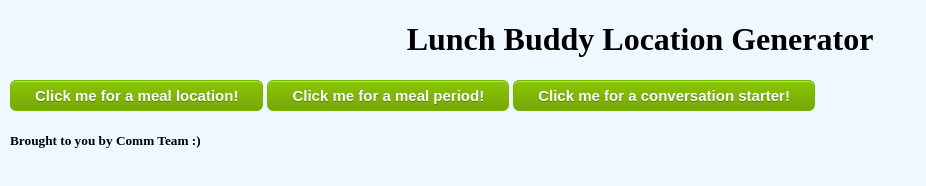
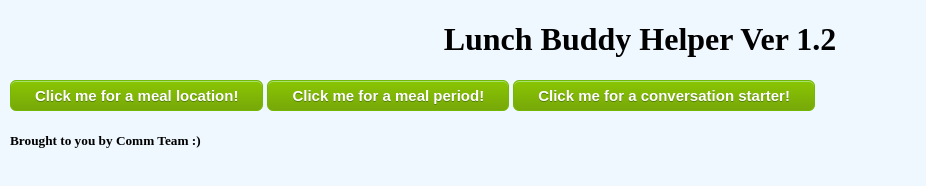
Before and after one commit to ssskay/LunchBuddies, a plain HTML site: page index.html in a window 1280 px wide. Shown: the whole page, without its empty margins (0-926 px from the left). Drawn offline with Linux system fonts and the light colour scheme.

Commit message:
Update index.html

```diff
--- a/index.html
+++ b/index.html
@@ -2,13 +2,13 @@
 <html>
     <head>
         <title>
-            Lunch Buddy Location Generator
+            Lunch Buddy Helper!
         </title>
         <link rel="stylesheet" href="lunchbuddystyle.css">
     </head>
     <body>
         <h1>
-            Lunch Buddy Location Generator
+            Lunch Buddy Helper Ver 1.2
         </h1>
         <!-- <div id = "Location Pic">
 
```
